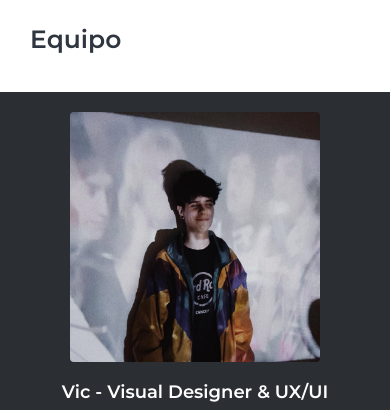
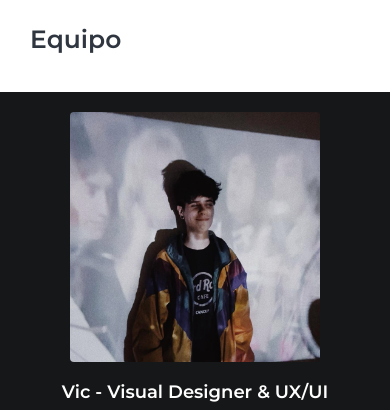
Before and after one commit to VicVe/planeta_studio_web, a website: page pages/bio.html in a window 390 px wide. Shown: the part 1058-1468 px from the top of the page. Drawn offline with nearby package versions, Linux system fonts and the light colour scheme.

Commit message:
ajuste color equipo css

```diff
--- a/css/estilo.css
+++ b/css/estilo.css
@@ -454,7 +454,7 @@ footer{
     }
 
     .equipo > div {
-        background-color: #2b2e33;
+        background-color: #161718;
         width: 100%;
         margin: 0px;
         text-align: center;
```
